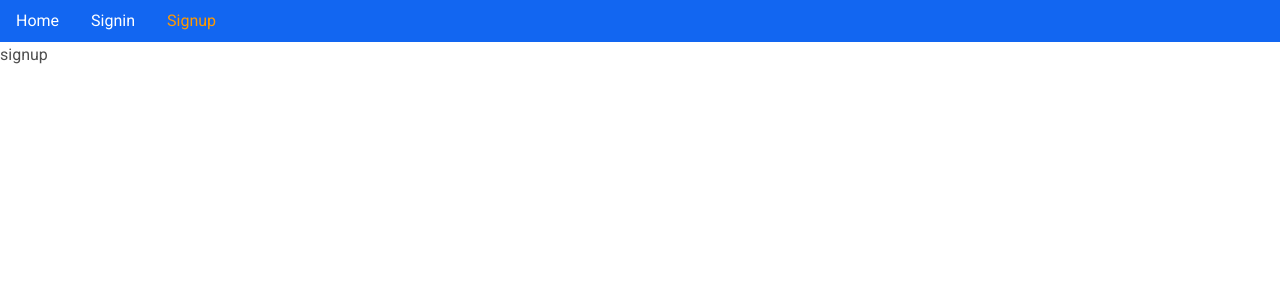
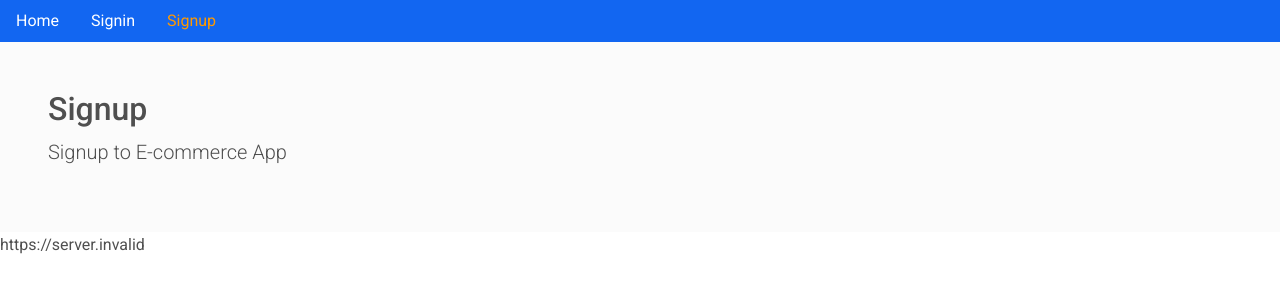
Before and after one commit to SamraajThack/Sams-Book-Store, a React (Create React App) app in the folder ecommerce-front/: page /signup in a window 1280 px wide. Shown: the top 300 px of the page. Built offline with nearby package versions, Linux system fonts and the light colour scheme; no server answers.

Commit message:
Layout page and environment variables

```diff
--- a/ecommerce-front/package.json
+++ b/ecommerce-front/package.json
@@ -6,6 +6,7 @@
     "@testing-library/jest-dom": "^5.11.4",
     "@testing-library/react": "^11.1.0",
     "@testing-library/user-event": "^12.1.10",
+    "dotenv": "^10.0.0",
     "react": "^17.0.2",
     "react-dom": "^17.0.2",
     "react-router-dom": "^5.2.0",
--- a/ecommerce-front/src/Routes.js
+++ b/ecommerce-front/src/Routes.js
@@ -3,12 +3,12 @@
 import Signup from './user/Signup'
 import Signin from './user/Signin'
 import Home from './core/Home'
-import Menu from './core/Menu'
+
 
 const Routes = () => {
     return(
         <BrowserRouter>
-        <Menu />
+
             <Switch>
             <Route path="/" exact component= {Home}/>
                 <Route path="/signin" exact component= {Signin}/>
--- /dev/null
+++ b/ecommerce-front/src/config.js
@@ -0,0 +1 @@
+export const API = process.env.REACT_APP_API_URL;
--- a/ecommerce-front/src/core/Home.js
+++ b/ecommerce-front/src/core/Home.js
@@ -1,10 +1,11 @@
 import React from 'react'
+import Layout from './Layout'
 
 const Home = () =>  {
     return(
-    <div>
-        Home
-    </div>
+    <Layout title = 'Home Page' description = "Node React E-commerce App">
+
+    </Layout>
     )
 }
 
--- /dev/null
+++ b/ecommerce-front/src/core/Layout.js
@@ -0,0 +1,20 @@
+import React from 'react'
+import Menu from './Menu'
+
+const Layout = ({title = 'Title', description = 'Description',className, children}) =>  {
+    return(
+        <div>
+            <Menu />
+            <div className = 'jumbotron' class = "bg-light p-5" >
+                <h2>{title}</h2>
+                <p className = 'lead'>{description}</p>
+             </div>
+
+             <div className={className}>{children}</div>
+        </div>
+
+
+    )
+}
+
+export default Layout;
--- a/ecommerce-front/src/user/Signin.js
+++ b/ecommerce-front/src/user/Signin.js
@@ -1,11 +1,12 @@
 import React from 'react'
+import Layout from '../core/Layout'
 
 const Signin = () =>  {
     return(
-    <div>
-        signin
-    </div>
-    )
-}
+        <Layout title = 'Signin' description = "Signin to E-commerce App">
+
+        </Layout>
+        )
+    }
 
 export default Signin;
--- a/ecommerce-front/src/user/Signup.js
+++ b/ecommerce-front/src/user/Signup.js
@@ -1,11 +1,13 @@
 import React from 'react'
+import Layout from '../core/Layout'
+import {API} from '../config';
 
 const Signup = () =>  {
     return(
-    <div>
-        signup
-    </div>
-    )
-}
+        <Layout title = 'Signup' description = "Signup to E-commerce App">
+            {API}
+        </Layout>
+        )
+    }
 
-export default Signup;
+export default Signup
```
Also changed, not shown: 1 other file (tests, documents, lock files or other folders).
